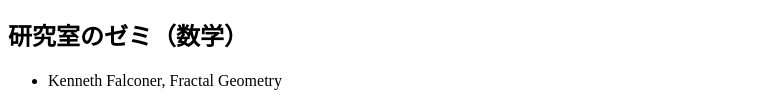
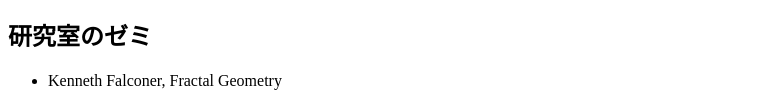
Before and after one commit to iekhoti/iekhoti.github.io, a plain HTML site: page index.html in a window 1280 px wide. Shown: the part 263-370 px from the top of the page, without its empty margins (0-776 px from the left). Drawn offline with Linux system fonts and the light colour scheme.

Commit message:
Update index.html

```diff
--- a/index.html
+++ b/index.html
@@ -19,7 +19,7 @@
     <li>2020年3月 東京工業大学 理学院 数学系 を卒業。同時に四大学連合 総合生命科学コースを修了。</li>
     <li>2021年4月 東京大学 大学院数理科学研究科 に入学。</li>
   </ul>
-  <h2>研究室のゼミ（数学）</h2>
+  <h2>研究室のゼミ</h2>
   <ul>
     <li>Kenneth Falconer, Fractal Geometry</li>
   </ul>
```
